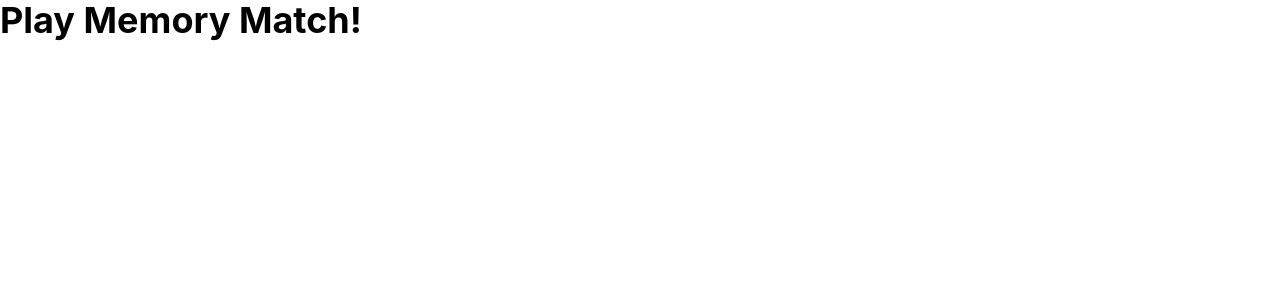
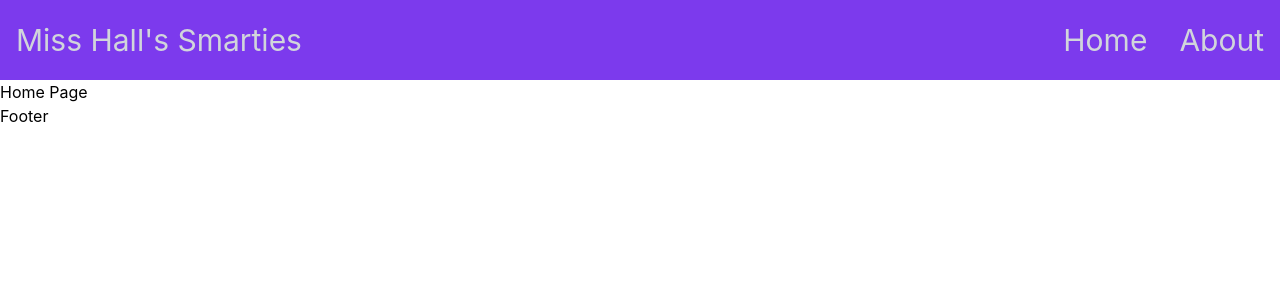
Before and after one commit to nick-gernert/memory-match, a React (Vite) app: page / in a window 1280 px wide. Shown: the top 300 px of the page. Built offline with nearby package versions, Linux system fonts and the light colour scheme.

Commit message:
added navigation

```diff
--- a/package.json
+++ b/package.json
@@ -10,7 +10,8 @@
   },
   "dependencies": {
     "react": "^18.0.0",
-    "react-dom": "^18.0.0"
+    "react-dom": "^18.0.0",
+    "react-router-dom": "^6.3.0"
   },
   "devDependencies": {
     "@types/react": "^18.0.0",
--- a/src/App.jsx
+++ b/src/App.jsx
@@ -1,8 +1,19 @@
+import { Suspense, lazy } from 'react'
+import { BrowserRouter as Router, Routes, Route } from 'react-router-dom'
+
+const Home = lazy(() => import('./pages/Home'))
+const About = lazy(() => import('./pages/About'))
+
 function App() {
   return (
-    <header className="container mx-auto">
-      <h1 className="text-4xl font-bold">Play Memory Match!</h1>
-    </header>
+    <Router>
+      <Suspense fallback={<div>Loading...</div>}>
+        <Routes>
+          <Route path="/" element={<Home />} />
+          <Route path="/about" element={<About />} />
+        </Routes>
+      </Suspense>
+    </Router>
   )
 }
 
--- /dev/null
+++ b/src/components/Layout/Footer.jsx
@@ -0,0 +1,9 @@
+import React from 'react'
+
+const Footer = () => {
+  return (
+    <div>Footer</div>
+  )
+}
+
+export default Footer
--- /dev/null
+++ b/src/components/Layout/Layout.jsx
@@ -0,0 +1,14 @@
+import Navbar from './Navbar'
+import Footer from './Footer'
+
+const Layout = ({ children }) => {
+  return (
+    <>
+      <Navbar />
+      {children}
+      <Footer />
+    </>
+  )
+}
+
+export default Layout
--- a/src/components/Layout/Navbar.jsx
+++ b/src/components/Layout/Navbar.jsx
@@ -1,8 +1,17 @@
 import React from 'react'
+import { Link } from 'react-router-dom'
 
 const Navbar = () => {
   return (
-    <div>Navbar</div>
+    <header className="bg-violet-600 text-gray-300 h-20 text-3xl flex">
+      <nav className="container mx-auto px-4 flex my-auto">
+        <h1>Miss Hall's Smarties</h1>
+        <span className="ml-auto">
+          <Link to="/" className="mr-8">Home</Link>
+          <Link to="/about">About</Link>
+        </span>
+      </nav>
+    </header>
   )
 }
 
--- /dev/null
+++ b/src/pages/About.jsx
@@ -0,0 +1,11 @@
+import Layout from '../components/Layout/Layout'
+
+const About = () => {
+  return (
+    <Layout>
+      <div>About</div>
+    </Layout>
+  )
+}
+
+export default About
--- /dev/null
+++ b/src/pages/Home.jsx
@@ -0,0 +1,12 @@
+1
+import Layout from '../components/Layout/Layout'
+
+const Home = () => {
+  return (
+    <Layout>
+      <div>Home Page</div>
+    </Layout>
+  )
+}
+
+export default Home
```
Also changed, not shown: .pnp.cjs, 1 other file (tests, documents, lock files or other folders).
